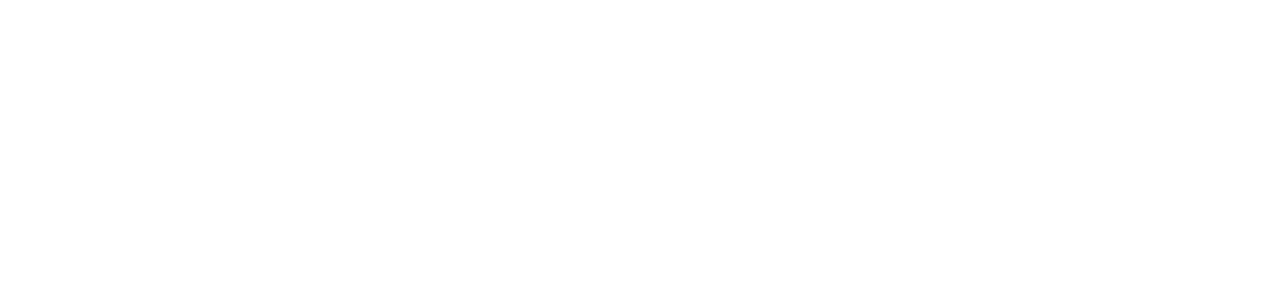
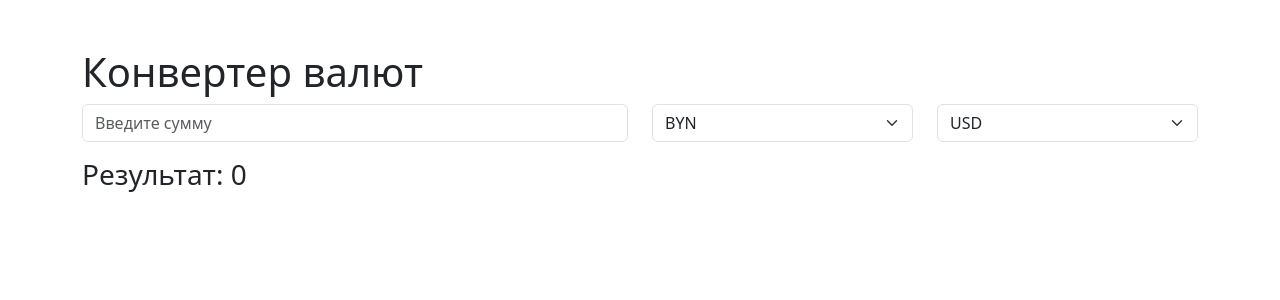
Before and after one commit to Lonviser/-onverterReact, a React (Vite) app in the folder currency-converter/: page / in a window 1280 px wide. Shown: the top 300 px of the page. Built offline with nearby package versions, Linux system fonts and the light colour scheme.

Commit message:
feat: add template

```diff
--- a/currency-converter/src/App.jsx
+++ b/currency-converter/src/App.jsx
@@ -1,13 +1,38 @@
-
-import './App.css'
+import './App.css';
+import 'bootstrap/dist/css/bootstrap.min.css';
 
 function App() {
-
   return (
-    <>
-
-    </>
-  )
+    <div className="container mt-5">
+      <h1>Конвертер валют</h1>
+      <div className="row">
+        <div className="col-md-6">
+          <input type="number" className="form-control" placeholder="Введите сумму" />
+        </div>
+        <div className="col-md-3">
+          <select className="form-select">
+            <option>BYN</option>
+            <option>USD</option>
+            <option>EUR</option>
+            <option>RUB</option>
+            <option>PLN</option>
+          </select>
+        </div>
+        <div className="col-md-3">
+          <select className="form-select">
+            <option>USD</option>
+            <option>EUR</option>
+            <option>RUB</option>
+            <option>PLN</option>
+            <option>BYN</option>
+          </select>
+        </div>
+      </div>
+      <div className="mt-3">
+        <h3>Результат: <span>0</span></h3>
+      </div>
+    </div>
+  );
 }
 
 export default App
```
